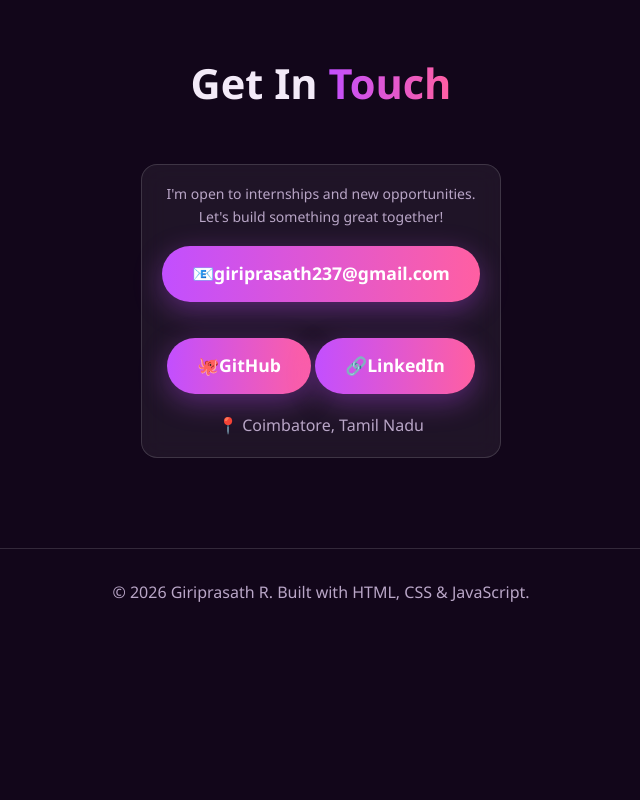
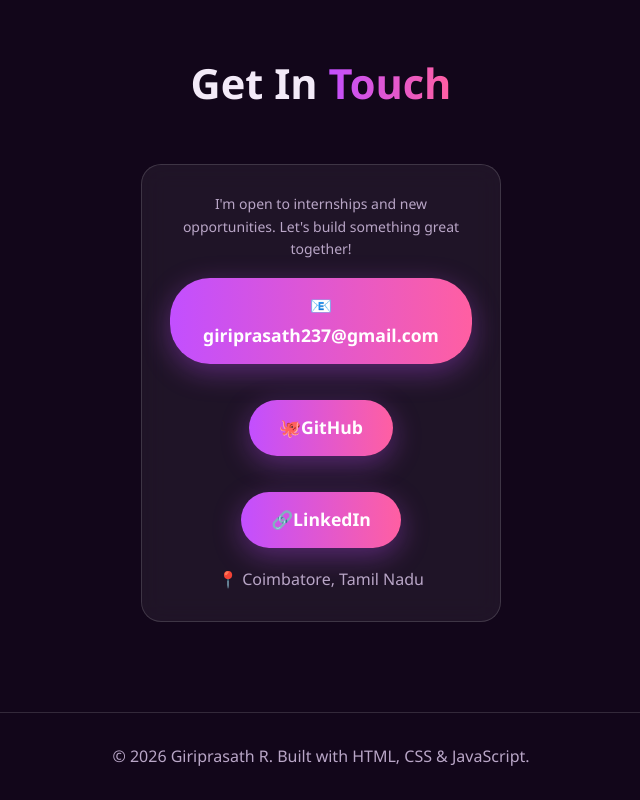
Before and after one commit to giriprasath9514/giriprasath-portfolio, a plain HTML site: page index.html in a window 1280 px wide. Shown: the part 4203-5003 px from the top of the page, without its empty margins (319-959 px from the left). Before the commit the page ends 4839 px from the top, so only its background shows below. Drawn offline with Linux system fonts and the light colour scheme.

Commit message:
Update style.css

```diff
--- a/style.css
+++ b/style.css
@@ -203,7 +203,7 @@ body {
 .tilt { transition: transform 0.15s ease-out, border-color 0.4s, box-shadow 0.4s; transform-style: preserve-3d; }
 
 /* ---------- CONTACT ---------- */
-.contact-card { text-align: center; width:100%; max-width: 360px; margin: 0 auto; padding: 18px; box-sizing: border-box; border-radius: 16px; }
+.contact-card { text-align: center; width:100%; max-width: 360px; margin: 0 auto; }
 .contact-card p:first-child { color: var(--muted); font-size: 14px; line-height: 1.6; overflow-wrap: anywhere;}
 
 footer { text-align: center; padding: 30px; color: var(--muted); border-top: 1px solid var(--border); }
```
